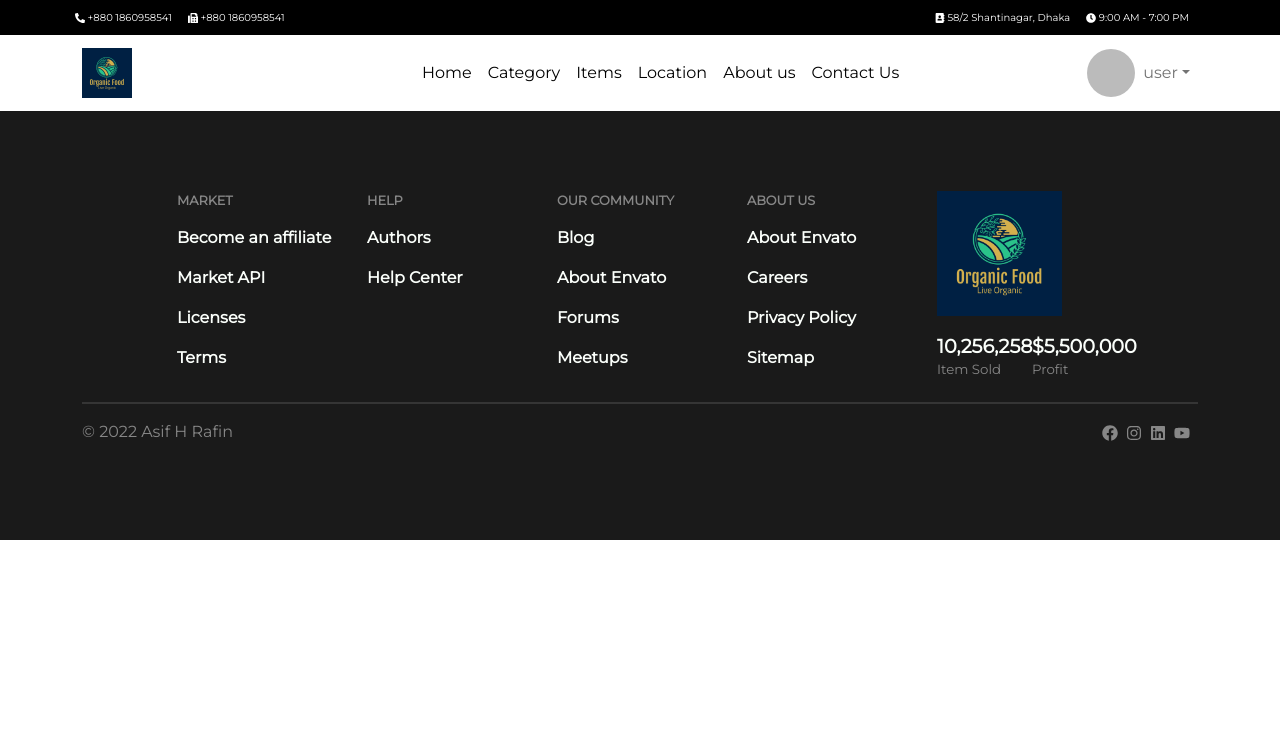
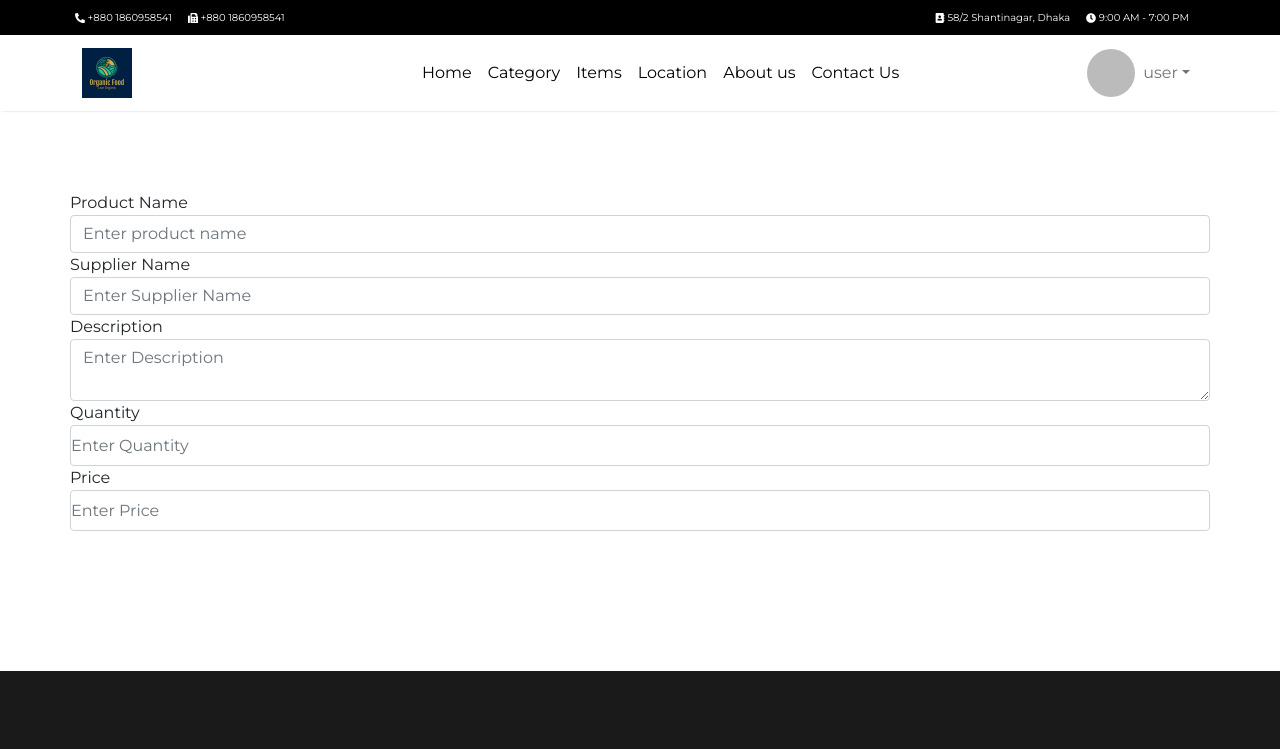
Before and after one commit to Rafin31/MERN-App, a React (Create React App) app: page /addItem in a window 1280 px wide. Shown: the top 749 px of the page. Built offline with nearby package versions, Linux system fonts and the light colour scheme; no server answers; sample sign-in values are in the browser's storage.

Commit message:
RUD done with out C

```diff
--- a/src/App.js
+++ b/src/App.js
@@ -17,6 +17,8 @@ import Loading from './Components/Loaidng/Loading';
 import ExpressContext from './Components/Context/ExpressContext';
 import ManageItems from './Components/Manageitems/ManageItems';
 import ProtectiveRoute from './Components/UserSignIn/ProtectiveRoute';
+import Inventory from './Components/Inventroy/Inventory';
+import Additem from './Components/AddItem/Additem';
 
 
 
@@ -47,11 +49,29 @@ function App() {
 						</>
 					} />
 					<Route path='/login' element={<SignIn />} />
+
+
+
 					<Route path='/items/:id' element={
 						<ProtectiveRoute>
 							<ManageItems />
 						</ProtectiveRoute>
 					} />
+
+
+					<Route path='/manageInventories' element={
+						<ProtectiveRoute>
+							<Inventory />
+						</ProtectiveRoute>
+					} />
+
+					<Route path='/addItem' element={
+						<ProtectiveRoute>
+							<Additem />
+						</ProtectiveRoute>
+					} />
+
+
 				</Routes>
 				<Footer />
 
--- /dev/null
+++ b/src/Components/AddItem/Additem.css
@@ -0,0 +1,21 @@
+.add__item {
+    min-height: 70vh;
+    width: 100%;
+    padding: 80px 0px;
+}
+
+
+/* Chrome, Safari, Edge, Opera */
+input::-webkit-outer-spin-button,
+input::-webkit-inner-spin-button {
+    -webkit-appearance: none;
+    margin: 0;
+}
+
+/* Firefox */
+input[type=number] {
+    -moz-appearance: textfield;
+    width: 100%;
+    height: 100%;
+    padding: 10px 0px;
+}
--- /dev/null
+++ b/src/Components/AddItem/Additem.js
@@ -0,0 +1,34 @@
+import React from 'react';
+import './Additem.css'
+
+const Additem = () => {
+    return (
+        <>
+            <div className="container-fluid">
+                <div className="container add__item">
+                    <form>
+                        <div class="form-group">
+                            <label for="exampleInputEmail1">Product Name</label>
+                            <input type="text" required class="form-control" id="exampleInputEmail1" placeholder="Enter product name" />
+
+                            <label for="exampleInputEmail1">Supplier Name</label>
+                            <input type="text" required class="form-control" id="exampleInputEmail1" placeholder="Enter Supplier Name" />
+
+                            <label for="exampleInputEmail1">Description </label>
+                            <textarea type="text" required class="form-control" id="exampleInputEmail1" placeholder="Enter Description" />
+
+                            <label for="exampleInputEmail1">Quantity</label>
+                            <input type="number" required class="form-control" id="exampleInputEmail1" placeholder="Enter Quantity" />
+
+                            <label for="exampleInputEmail1">Price</label>
+                            <input type="number" required class="form-control" id="exampleInputEmail1" placeholder="Enter Price" />
+                        </div>
+
+                    </form>
+                </div>
+            </div>
+        </>
+    );
+};
+
+export default Additem;
--- /dev/null
+++ b/src/Components/Inventroy/Inventory.css
@@ -0,0 +1,6 @@
+.item_container {
+    padding: 80px 0px;
+    height: auto;
+    min-height: 60vh;
+    width: 100%;
+}
--- /dev/null
+++ b/src/Components/Inventroy/Inventory.js
@@ -0,0 +1,110 @@
+import React, { useEffect, useState } from 'react';
+import './Inventory.css'
+import { Link } from 'react-router-dom';
+import useRest from '../Hooks/useRest';
+import { toast } from 'react-toastify';
+
+const Inventory = () => {
+    const baseApiUrl = 'http://localhost:5000/organicFood';
+    const [items, setItems] = useState([])
+    const { deleteItem } = useRest()
+
+    useEffect(() => {
+        fetch(`${baseApiUrl}/items`)
+            .then(res => res.json())
+            .then(data => setItems(data))
+    }, [items])
+
+
+
+    const handleDelete = (e, id) => {
+        if (window.confirm('Are you sure?')) {
+            e.preventDefault()
+            deleteItem(id);
+            toast.success("Item Deleted")
+        }
+    }
+
+
+
+    return (
+        <>
+            <div className="container-fluid">
+                <div className="container item_container">
+
+                    <div className="row justify-content-center align-items-center">
+
+                        <div className="col-12 text-center pb-5">
+                            <h4>Manage Inventory Item</h4>
+                        </div>
+
+                        <div className="col-12 col-lg-12 justify-content-center align-items-center">
+                            <Link className='text-center w-25 customButtonNoHover d-block mb-3 ms-auto'
+                                to={'/addItem'}
+                            >Add Item</Link>
+                        </div>
+
+                        <div className="col-12 col-lg-12 table-responsive">
+
+                            <table class="table table-striped text-center">
+                                <thead>
+                                    <tr>
+                                        <th scope="col">#Id</th>
+                                        <th scope="col">Image</th>
+                                        <th scope="col">supplier </th>
+                                        <th scope="col">Name</th>
+                                        <th scope="col">Description</th>
+                                        <th scope="col">Price</th>
+                                        <th scope="col">Quantity</th>
+                                        <th scope="col">Action</th>
+                                    </tr>
+                                </thead>
+                                <tbody>
+                                    {
+                                        items == null ?
+                                            <>
+                                                <tr>
+                                                    <td colSpan={8}>
+                                                        <div class="d-flex justify-content-center">
+                                                            <div class="spinner-border" role="status">
+                                                                <span class="visually-hidden">Loading...</span>
+                                                            </div>
+                                                        </div>
+                                                    </td>
+                                                </tr>
+                                            </>
+                                            :
+                                            items.map(({ _id, name, price, quantity, img, description, supplierName }) => {
+
+                                                return (
+                                                    <>
+                                                        <tr>
+                                                            <td className='idColumn'>{_id}</td>
+                                                            <td>
+                                                                <img src={img} className="img-fluid d-block mx-auto" alt="" srcset="" />
+                                                            </td>
+                                                            <td>{supplierName}</td>
+                                                            <td>{name}</td>
+                                                            <td className='w-50' >{description}</td>
+                                                            <td>{price}</td>
+                                                            <td>{quantity}</td>
+                                                            <td><button onClick={(e) => handleDelete(e, _id)} className="customButton w-100 ">Delete</button></td>
+                                                        </tr>
+                                                    </>
+                                                )
+
+                                            })
+                                    }
+
+                                </tbody>
+                            </table>
+                        </div>
+                    </div>
+
+                </div>
+            </div>
+        </>
+    );
+};
+
+export default Inventory;
--- a/src/Components/Manageitems/ManageItems.css
+++ b/src/Components/Manageitems/ManageItems.css
@@ -1,5 +1,5 @@
 .manageItems_container {
-    padding-top: 80px;
+    padding: 80px 0px;
     height: auto;
     min-height: 60vh;
     width: 100%;
@@ -11,14 +11,14 @@
 }
 
 /* Chrome, Safari, Edge, Opera */
-input::-webkit-outer-spin-button,
+.manageItems_container input::-webkit-outer-spin-button,
 input::-webkit-inner-spin-button {
     -webkit-appearance: none;
     margin: 0;
 }
 
 /* Firefox */
-input[type=number] {
+.manageItems_container input[type=number] {
     -moz-appearance: textfield;
     width: 100%;
     height: 100%;
@@ -27,12 +27,12 @@ input[type=number] {
     border-bottom: 1px solid black;
 }
 
-input[type=number]:focus {
+.manageItems_container input[type=number]:focus {
     outline: none;
     border-bottom: 1px solid black;
 }
 
-.showReStockForm {
+.manageItems_container .showReStockForm {
     overflow: hidden !important;
     height: 0 !important;
 }
--- a/src/Components/Manageitems/ManageItems.js
+++ b/src/Components/Manageitems/ManageItems.js
@@ -1,6 +1,6 @@
 import React, { useEffect, useState } from 'react';
 import './ManageItems.css'
-import { useParams } from 'react-router-dom';
+import { Link, useParams } from 'react-router-dom';
 import useRest from '../Hooks/useRest';
 import { toast } from 'react-toastify';
 
@@ -18,7 +18,6 @@ const ManageItems = () => {
         fetch(`${baseURL}/items/${id}`)
             .then(res => res.json())
             .then(data => setItem(data))
-        console.log("render Again");
     }, [id, item])
 
 
@@ -137,6 +136,11 @@ const ManageItems = () => {
                             </div>
                         </div>
 
+                        <div className="col-12 col-lg-10 justify-content-center align-items-center">
+                            <Link className='text-center w-25 customButton d-block ms-auto'
+                                to={'/manageInventories'}>Manage inventories</Link>
+                        </div>
+
                     </div>
 
                 </div>
--- a/src/Components/Rest/Rest.js
+++ b/src/Components/Rest/Rest.js
@@ -1,11 +1,10 @@
-import React, { useEffect, useState } from 'react';
+import React, { useState } from 'react';
 
 const Rest = () => {
 
     const [items, setItems] = useState([])
     const [singleItem, setSingleItem] = useState([])
     const baseURL = 'http://localhost:5000/organicFood';
-
 
     const loadItems = () => {
         fetch(`${baseURL}/items`)
@@ -34,19 +33,27 @@ const Rest = () => {
             body: JSON.stringify(item),
 
         })
-            .then(res => res.json())
-            .then(data => console.log(data))
 
-        // return respond;
+    }
+    const deleteItem = (id) => {
+
+        fetch(`${baseURL}/items/${id}`, {
+            method: 'DELETE',
+            headers: {
+                'Content-Type': 'application/json',
+            },
+        })
+
     }
 
+    loadItems()
 
-    loadItems()
 
     return {
         items,
         loadSingleItem,
-        reStock
+        reStock,
+        deleteItem
     }
 
 };
--- a/src/Components/UserSignIn/ProtectiveRoute.js
+++ b/src/Components/UserSignIn/ProtectiveRoute.js
@@ -12,7 +12,8 @@ const ProtectiveRoute = ({ children }) => {
     let location = useLocation();
 
     if (loading) {
-        <Loading />
+
+        return <Loading />
     }
 
     if (!user) {
--- a/src/Components/UserSignIn/SignIn.css
+++ b/src/Components/UserSignIn/SignIn.css
@@ -68,12 +68,12 @@
     height: 100%;
 }
 
-.form-control {
+.sign_Form .form-control {
     border: none;
     background-color: transparent;
 }
 
-.input-group {
+.sign_Form .input-group {
     border-bottom: 1px solid black;
     padding: 10px 0px;
     background-color: transparent !important;
```
Also changed, not shown: src/Components/Items/Items.js (+7 -7 lines).
